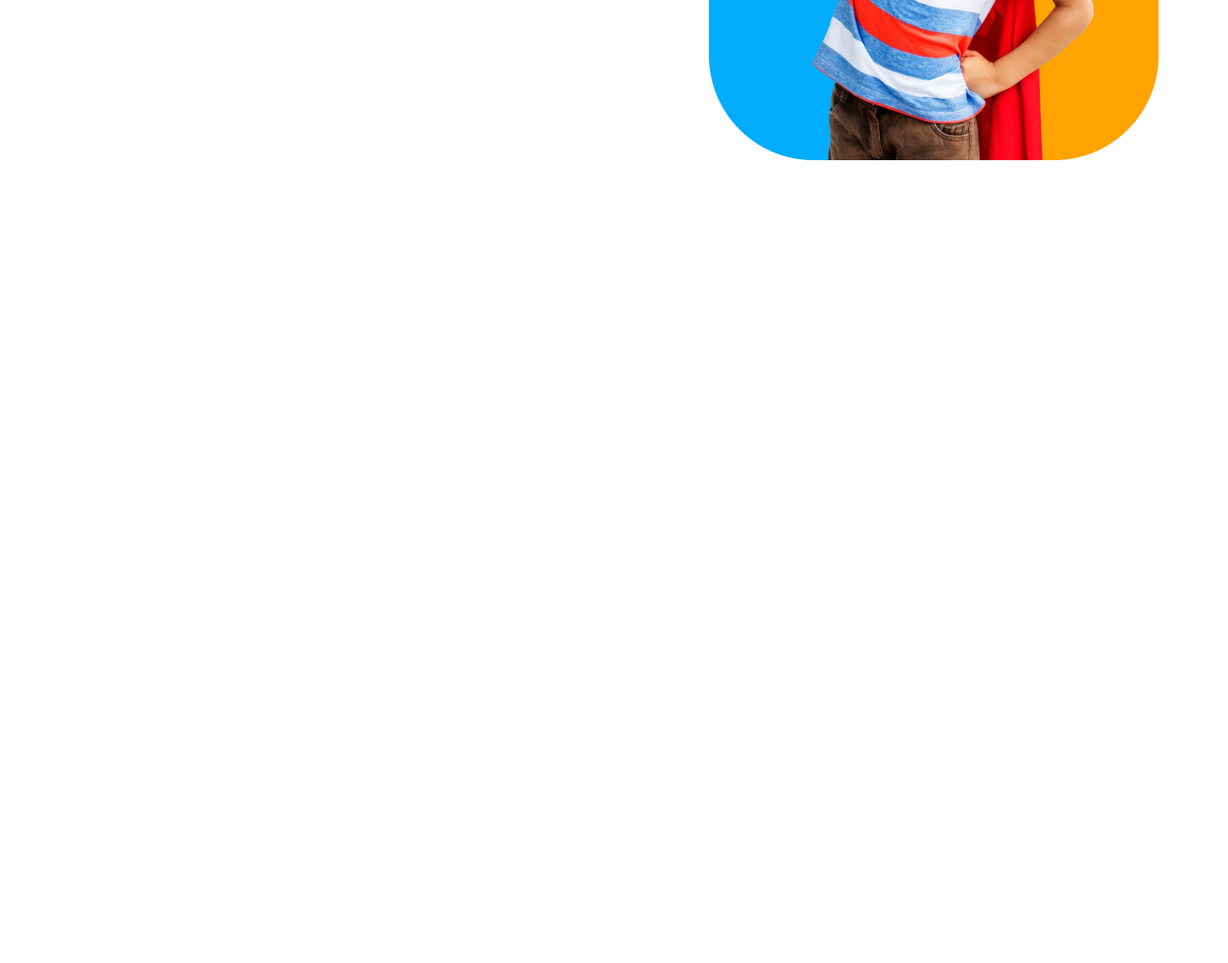
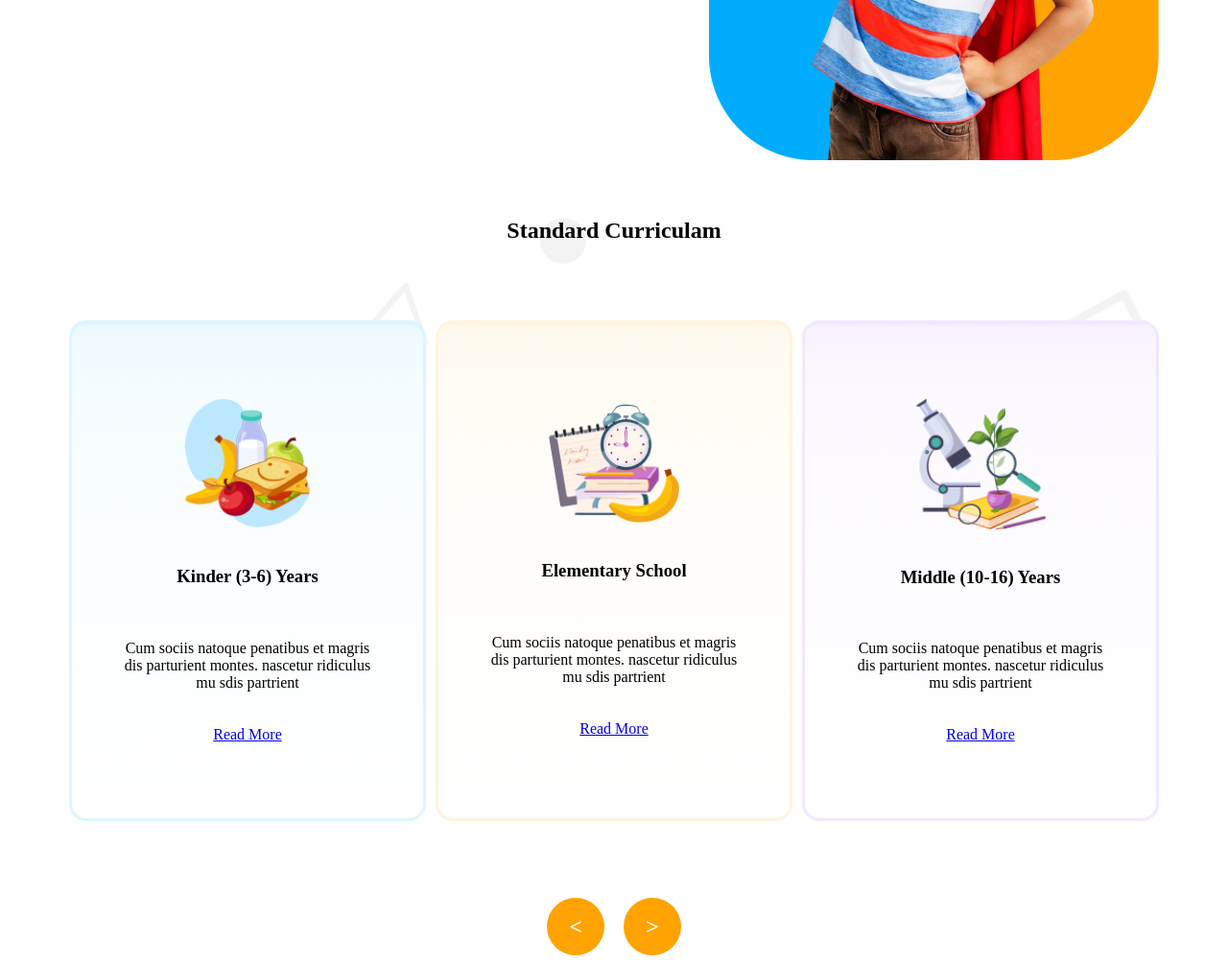
Before and after one commit to Maruf-11111/responsive_website, a plain HTML site: page index.html in a window 1280 px wide. Shown: the part 500-1504 px from the top of the page at 96% size. Before the commit the page ends 800 px from the top, so only its background shows below. Drawn offline with Linux system fonts and the light colour scheme.

Commit message:
Cards section updated and responsive completed

```diff
--- a/index.html
+++ b/index.html
@@ -52,6 +52,46 @@
         </div>
         <img class="hero_kid" src="assets/hero-kids.png" alt="hero_kids">
         </section>
+        <section class="cards">
+            <div class="card-headline">
+                <h1>Standard Curriculam</h1>
+            </div>
+            <div class="card-design">
+                <div class="each-card blue-gradient">
+                    <img src="assets/kinder.png" alt="kinder">
+                    <h3>Kinder (3-6) Years</h3>
+                    <p>Cum sociis natoque penatibus et magris<br> dis parturient montes. nascetur ridiculus<br>mu sdis partrient</p>
+                    <a style="colro:#01ACFD" href="#">Read More</a>
+                </div>
+                <div class="each-card orange-gradient">
+                    <img src="assets/elementary.png" alt="kinder">
+                    <h3>Elementary School</h3>
+                    <p>Cum sociis natoque penatibus et magris<br> dis parturient montes. nascetur ridiculus<br>mu sdis partrient</p>
+                    <a style="colro:#FEA301" href="#">Read More</a>
+                </div>
+                <div class="each-card purple-gradient">
+                    <img src="assets/middle.png" alt="kinder">
+                    <h3>Middle (10-16) Years</h3>
+                    <p>Cum sociis natoque penatibus et magris<br> dis parturient montes. nascetur ridiculus<br>mu sdis partrient</p>
+                    <a style="colro:#5D58EF" href="#">Read More</a>
+                </div>
+
+
+
+            </div>
+            <div class="slider">
+            <div class="circle">
+              <h1 style="color: white;"><</h1>
+
+
+            </div>
+            <div class="circle">
+                <h1 style="color: white;">></h1>
+
+
+              </div>
+            </div>
+        </section>
 
 
     </main>
--- a/style/style.css
+++ b/style/style.css
@@ -88,6 +88,80 @@ header{
 .vision{
     color: #01ACFD;
 }
+/*card style*/
+.card-headline{
+    text-align: center;
+    margin-top: 60px;
+    margin-bottom: 60px;
+}
+.cards{
+    margin-left: 4rem;
+    margin-right: 4rem;
+    background-image: url(../assets/bg.png);
+    background-repeat: no-repeat;
+}
+
+.card-design{
+    display: flex;
+    margin-top: 80px;
+    margin-bottom: 80px;
+    gap:10px;
+    justify-content: space-around;
+    align-items: center;
+}
+.each-card{
+    text-align: center;
+    border-radius: 18px;
+    padding: 20px;
+    width: 367px;
+    height: 476px;
+    display: flex;
+    flex-direction: column;
+    gap: 20px;
+    justify-content: center;
+    align-items: center;
+
+
+
+
+}
+.each-card>img{
+    width: 136px;
+    width: 136px;
+}
+.blue-gradient{
+    background: linear-gradient(#DEF5FF,2%,white);
+    border-style: solid;
+    border-color: #DEF5FF;
+
+}
+.orange-gradient{
+    background: linear-gradient(#FFF4DC,2%,white);
+    border-style: solid;
+    border-color: #FFF4DC;
+
+}
+.purple-gradient{
+    background: linear-gradient(#F2E8FF,2%,white);
+    border-style: solid;
+    border-color: #F2E8FF;
+
+}
+.circle{
+    background-color: #FEA301;
+    border-radius: 50%;
+    height: 60px;
+    width: 60px;
+    display: flex;
+    justify-content: center;
+    align-items: center;
+}
+.slider{
+    display: flex;
+    justify-content: center;
+    align-items: center;
+    gap: 20px;
+}
 
 
 
@@ -130,5 +204,17 @@ header{
     .hero_kid{
         max-width: 100%;
     }
+    .card-design{
+        display: flex;
+        flex-direction: column;
+        gap: 10px;
+    }
+    .card-headline{
 
+        margin-top: 40px;
+        margin-bottom: 20px;
+    }
+    .slider{
+        display: none;
+    }
 }
```
